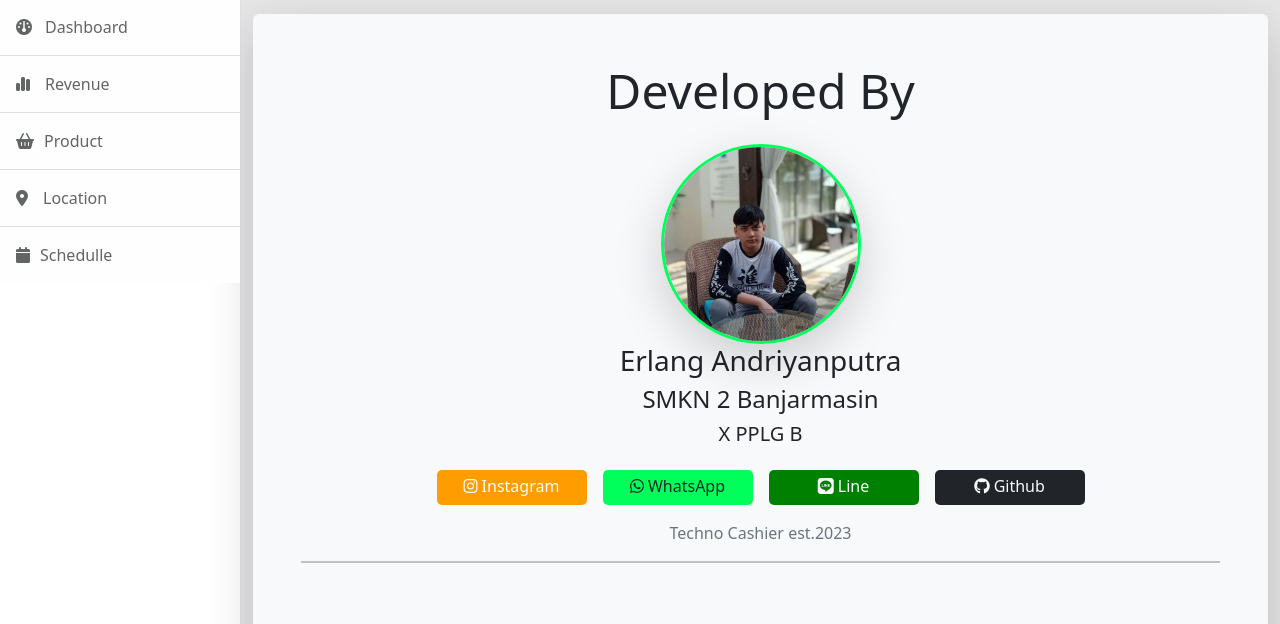
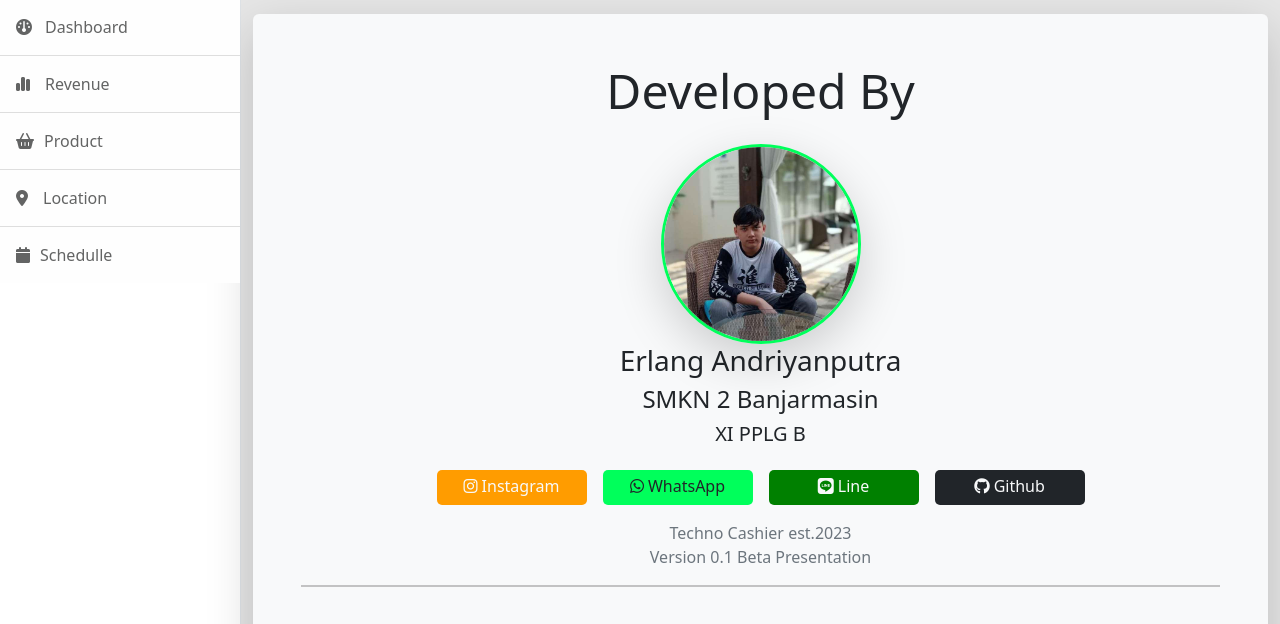
Before and after one commit to IopeRan/aplikasi-kasir-techno, a PHP site: page /developer.php in a window 1280 px wide. Shown: the part 59-683 px from the top of the page. Run offline with PHP 8.4, Linux system fonts and the light colour scheme; the visitor is signed in with stand-in values (Sample User, id 1); data that the repository does not hold is empty.

Commit message:
push dari laptop

```diff
--- a/project/functions/functions.php
+++ b/project/functions/functions.php
@@ -268,8 +268,6 @@ function deleterev($id) {
     return mysqli_affected_rows($conn);
   }
 
-
-
 function cari($keyword) {
     $query = "SELECT * FROM transaksi
                     WHERE
--- a/project/page/developer.php
+++ b/project/page/developer.php
@@ -110,7 +110,7 @@ if (!isset($_SESSION["login"])) {
                     <div class="d-flex flex-column text-center">
                         <div class="h3">Erlang Andriyanputra</div>
                         <div class="h4">SMKN 2 Banjarmasin</div>
-                        <div class="h5">X PPLG B</div>
+                        <div class="h5">XI PPLG B</div>
                     </div>
                     <ul class="d-flex flex-wrap list-unstyled gap-3 mt-3">
                         <li class="social-item">
@@ -135,6 +135,7 @@ if (!isset($_SESSION["login"])) {
                         </li>
                     </ul>
                     <div class="text-muted">Techno Cashier est.2023</div>
+                    <div class="text-muted">Version 0.1 Beta Presentation</div>
                     <hr style="border: 0.5px solid #222; width: 100%;">
                     <div class="mt-5 text-center">
                         <div class="display-5">Created by</div>
```
Also changed, not shown: project/assets/img/6493ab333be6d.jpg (added), project/assets/img/6493aba6154f2.jpg (added), project/assets/img/6493cd7b701a5.jpg (added), project/assets/img/6493d1acc1f0b.jpg (added), project/assets/img/6493d91fad0ea.jpg (added), project/assets/img/64d42df25038f.png (added).
